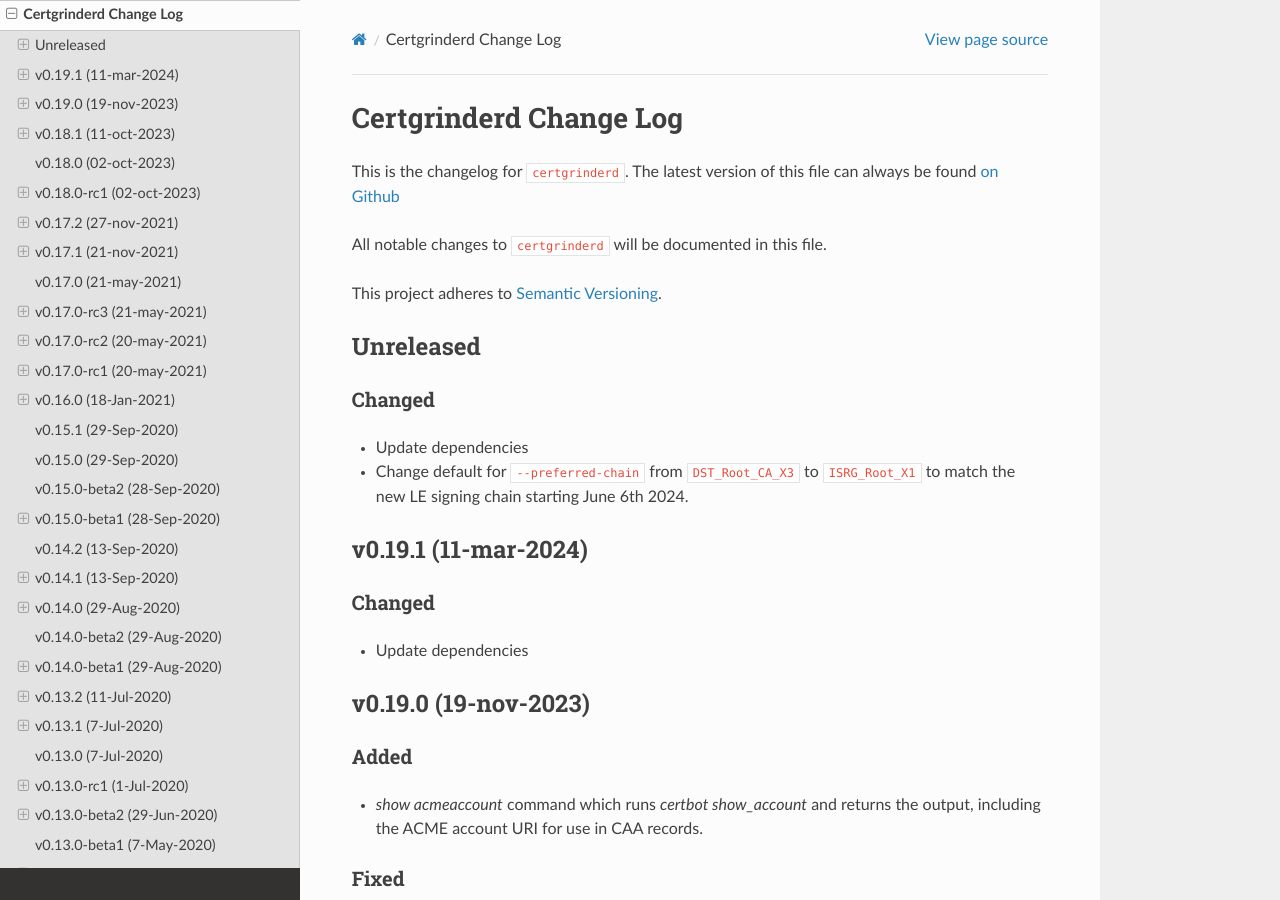
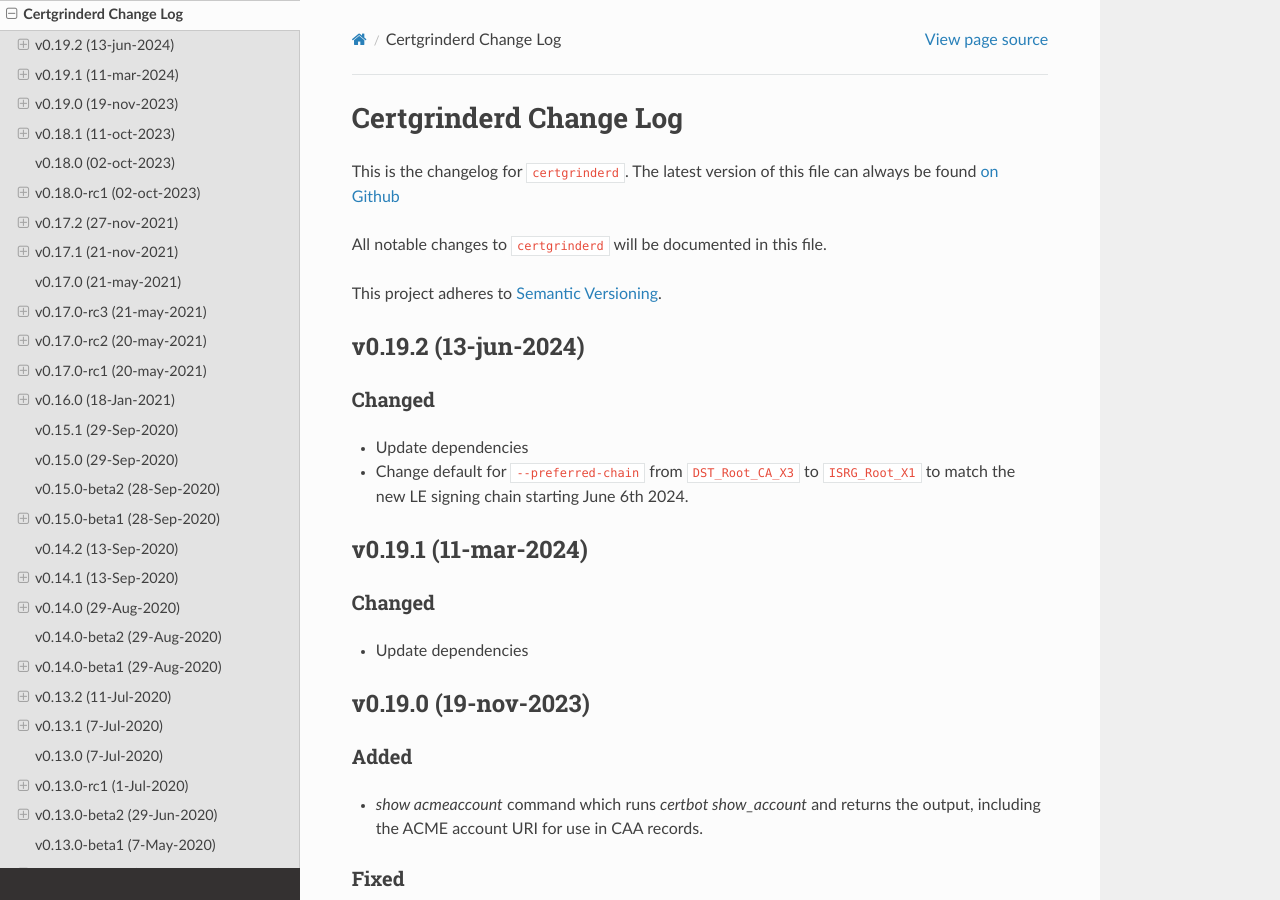
Before and after one commit to tykling/certgrinder, a Sphinx documentation site: the page built from docs/certgrinderd-changelog.rst, in a window 1280 px wide and 900 px high. Built offline with Sphinx 7.4.7 and the Read the Docs theme 2.0.0, drawn with Linux system fonts in a browser that asks for light colours.

Commit message:
update CHANGELOGs

```diff
--- a/docs/certgrinder-changelog.rst
+++ b/docs/certgrinder-changelog.rst
@@ -9,8 +9,9 @@
 
 This project adheres to `Semantic Versioning <http://semver.org/>`__.
 
-Unreleased
-----------
+
+v0.19.2 (13-jun-2024)
+---------------------
 
 Changed
 ~~~~~~~
--- a/docs/certgrinderd-changelog.rst
+++ b/docs/certgrinderd-changelog.rst
@@ -9,8 +9,8 @@
 
 This project adheres to `Semantic Versioning <http://semver.org/>`__.
 
-Unreleased
-----------
+v0.19.2 (13-jun-2024)
+---------------------
 
 Changed
 ~~~~~~~
```
Also changed, not shown: 2 other files.
